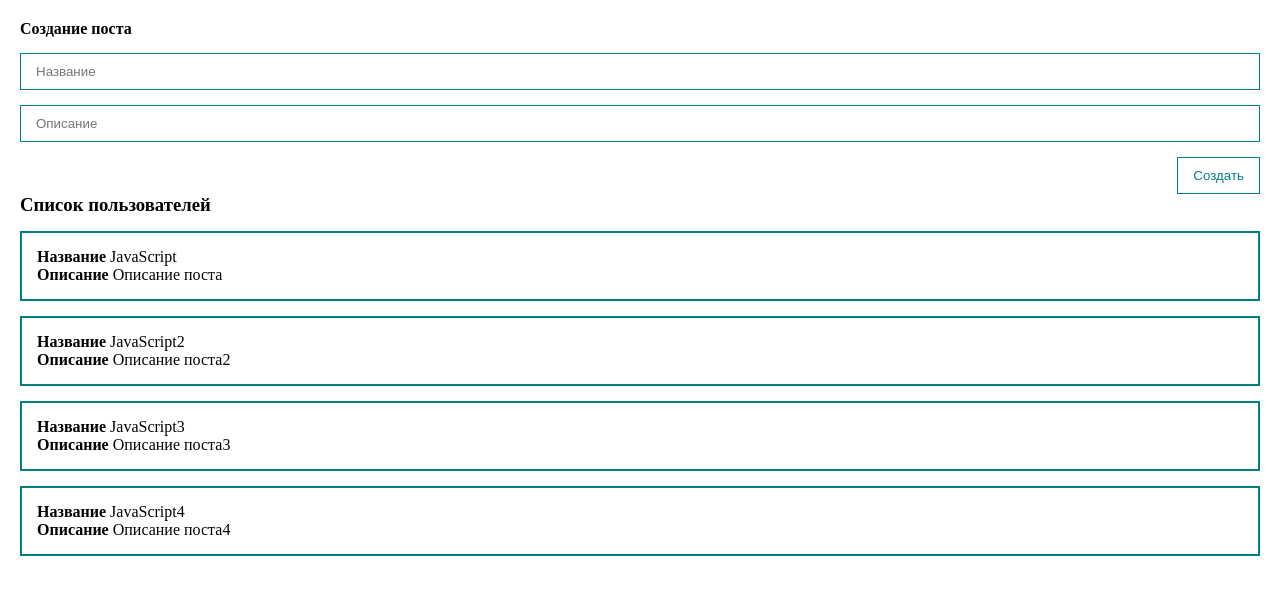
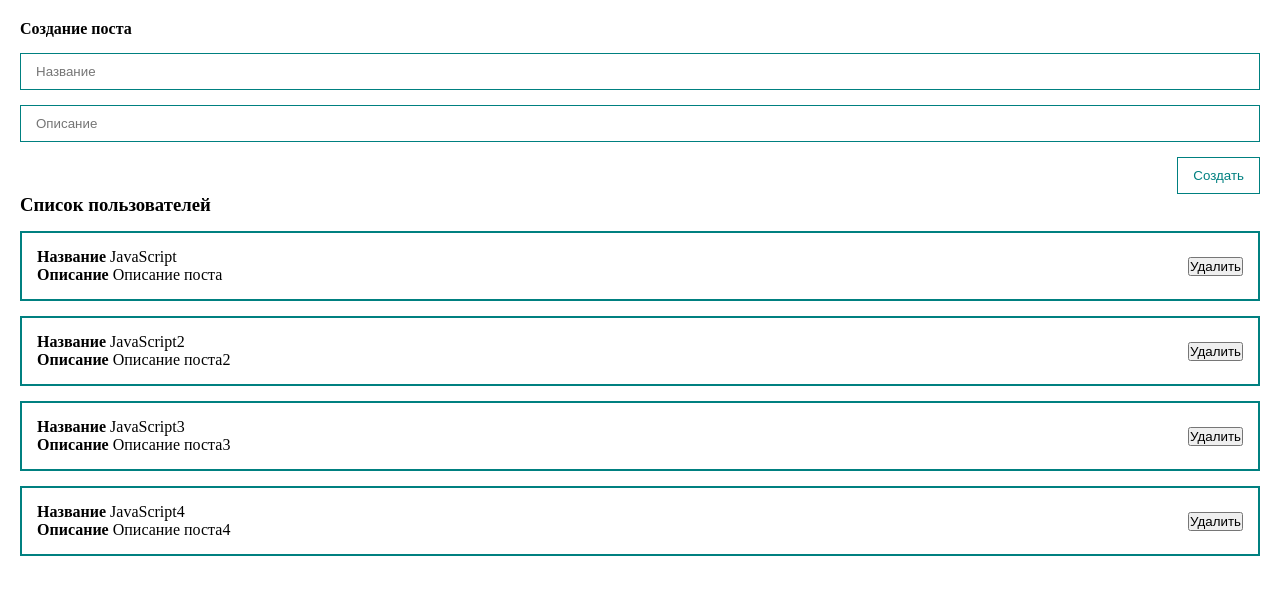
Before and after one commit to DmitryPetrakevich/Vue3-course, a Vue app: page / in a window 1280 px wide. Shown: the top 594 px of the page. Built offline with nearby package versions, Linux system fonts and the light colour scheme.

Commit message:
Добавил папку UI и компонент MyButton

```diff
--- a/src/components/PostForm.vue
+++ b/src/components/PostForm.vue
@@ -13,14 +13,25 @@
         type="text"
         placeholder="Описание"
         >
-        <button class="btn" @click="createPost">Создать</button>
+        <my-button
+        class="btn"
+        style="align-self: flex-end"
+        @click="createPost"
+        >
+        Создать
+    </my-button>
     </form>
 
 </template>
 
 
 <script>
+import MyButton from "@/components/UI/MyButton.vue";
 export default {
+    components: {
+        MyButton
+    },
+
     data() {
         return {
             post: {
@@ -61,13 +72,6 @@
     margin-top: 15px;
 }
 
-.btn {
-    margin-top: 15px;
-    align-self: flex-end;
-    padding: 10px 15px;
-    background: none;
-    color: teal;
-    border: 1px solid teal;
-}
+
 
 </style>
--- a/src/components/PostItem.vue
+++ b/src/components/PostItem.vue
@@ -1,8 +1,16 @@
 <template>
     <div class="post">
+        <div>
         <div><strong>Название</strong> {{ post.title }}</div>
         <div><strong>Описание</strong> {{ post.body }}</div>
     </div>
+    <div class="post__btns">
+        <button>Удалить</button>
+    </div>
+
+    </div>
+
+
 
 
 
@@ -27,7 +35,16 @@
 
 
 
-<style>
+<style scoped>
+
+.post {
+    padding: 15px;
+    border: 2px solid teal;
+    margin-top: 15px;
+    display: flex;
+    align-items: center;
+    justify-content: space-between;
+}
 
 
 
--- a/src/components/PostList.vue
+++ b/src/components/PostList.vue
@@ -33,9 +33,5 @@
 
 
 <style scoped>
-.post {
-    padding: 15px;
-    border: 2px solid teal;
-    margin-top: 15px;
-}
+
 </style>
--- /dev/null
+++ b/src/components/UI/MyButton.vue
@@ -0,0 +1,30 @@
+<template>
+    <button>
+        <slot></slot>
+    </button>
+
+
+</template>
+
+
+
+<script>
+
+
+
+</script>
+
+
+
+<style scoped>
+
+.btn {
+    margin-top: 15px;
+    padding: 10px 15px;
+    background: none;
+    color: teal;
+    border: 1px solid teal;
+}
+
+
+</style>
```
